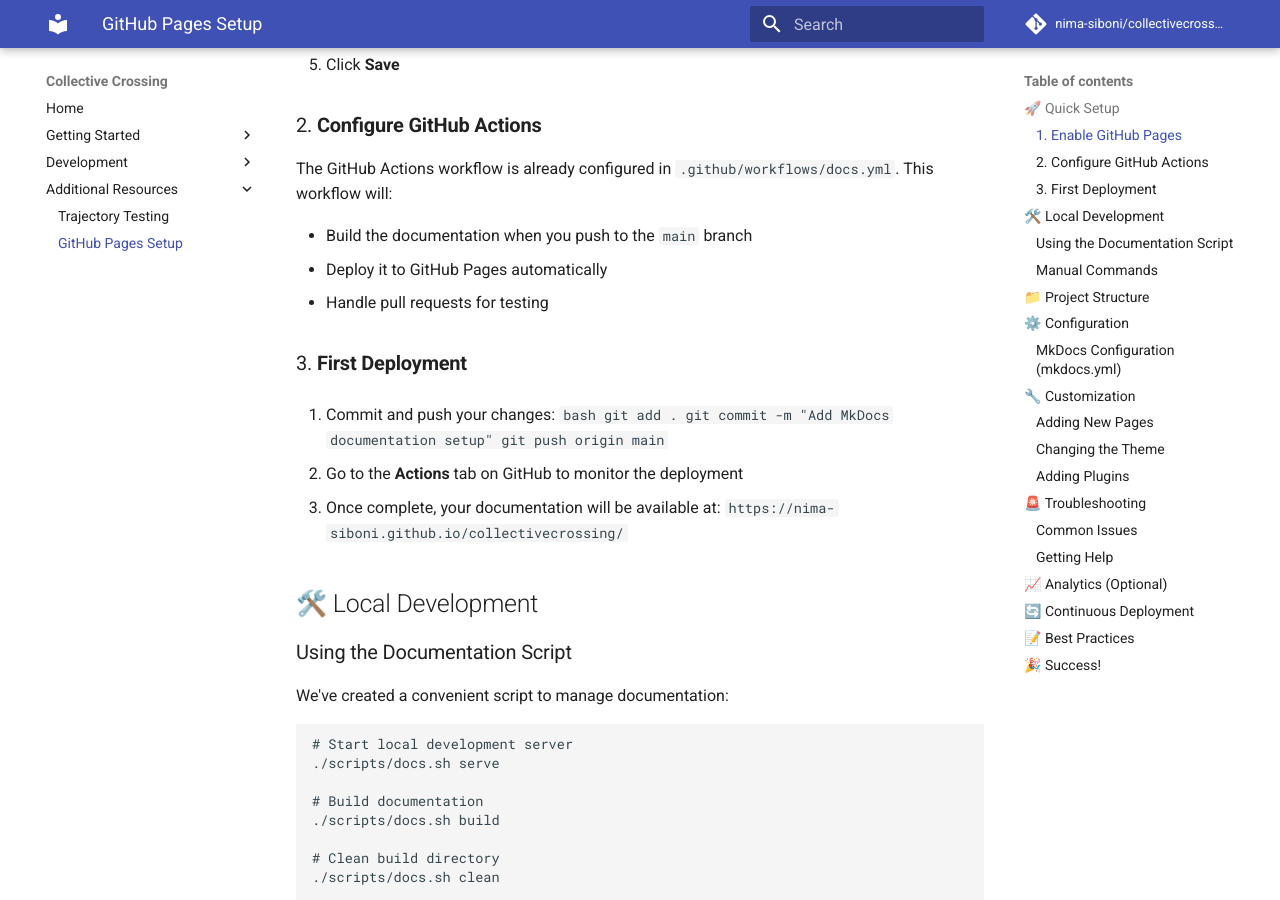
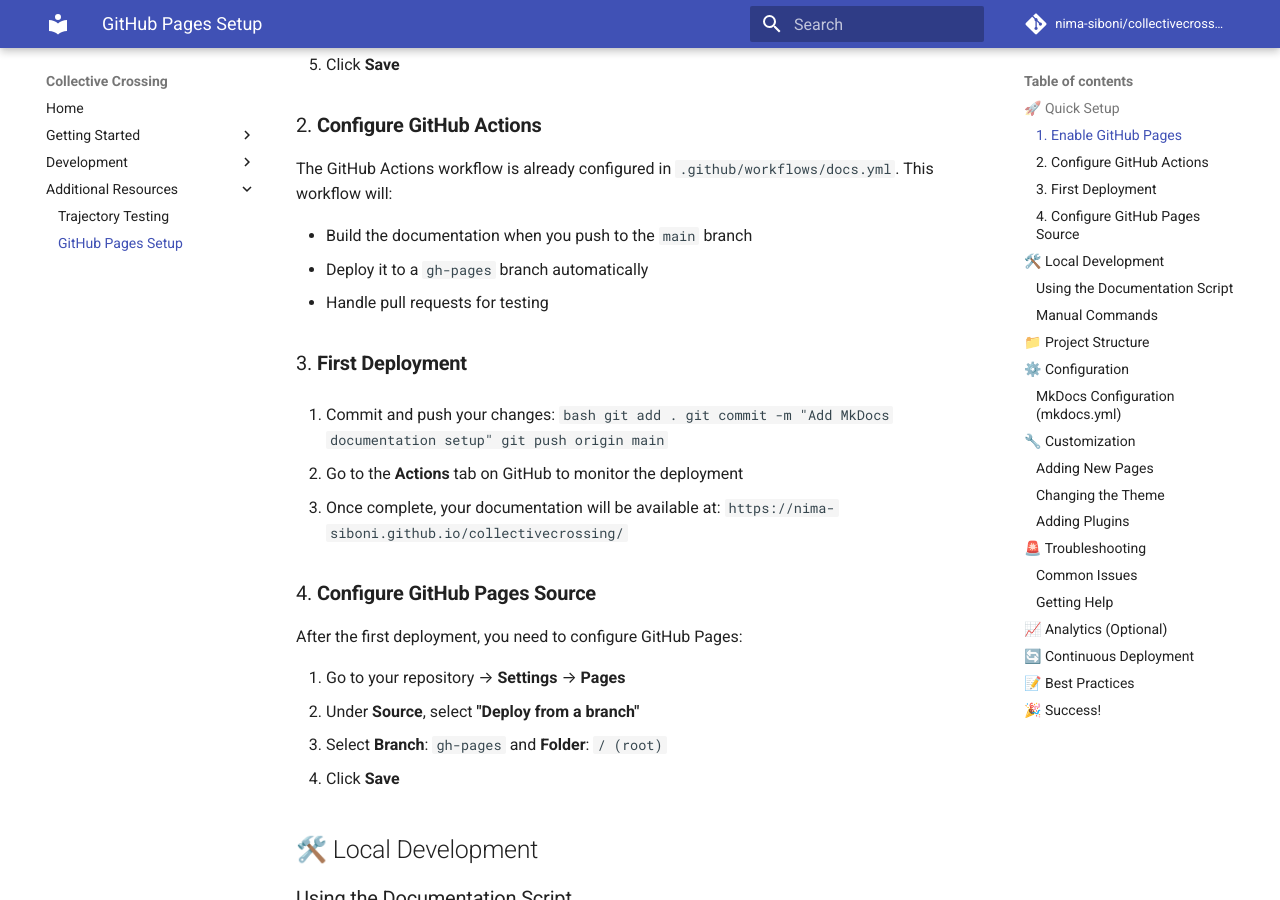
Before and after one commit to nima-siboni/collectivecrossing, an MkDocs documentation site: the page built from docs/setup_github_pages.md, in a window 1280 px wide and 900 px high, scrolled down 450 px. Built offline with MkDocs 1.6.1 and Material for MkDocs 9.7.7, drawn with Linux system fonts in a browser that asks for light colours; comment, search, counter and statistics services are not loaded.

Commit message:
Update setup guide for legacy gh-pages deployment

```diff
--- a/docs/setup_github_pages.md
+++ b/docs/setup_github_pages.md
@@ -17,7 +17,7 @@
 The GitHub Actions workflow is already configured in `.github/workflows/docs.yml`. This workflow will:
 
 - Build the documentation when you push to the `main` branch
-- Deploy it to GitHub Pages automatically
+- Deploy it to a `gh-pages` branch automatically
 - Handle pull requests for testing
 
 ### 3. **First Deployment**
@@ -32,6 +32,15 @@
 2. Go to the **Actions** tab on GitHub to monitor the deployment
 3. Once complete, your documentation will be available at:
    `https://nima-siboni.github.io/collectivecrossing/`
+
+### 4. **Configure GitHub Pages Source**
+
+After the first deployment, you need to configure GitHub Pages:
+
+1. Go to your repository → **Settings** → **Pages**
+2. Under **Source**, select **"Deploy from a branch"**
+3. Select **Branch**: `gh-pages` and **Folder**: `/ (root)`
+4. Click **Save**
 
 ## 🛠️ Local Development
 
```
